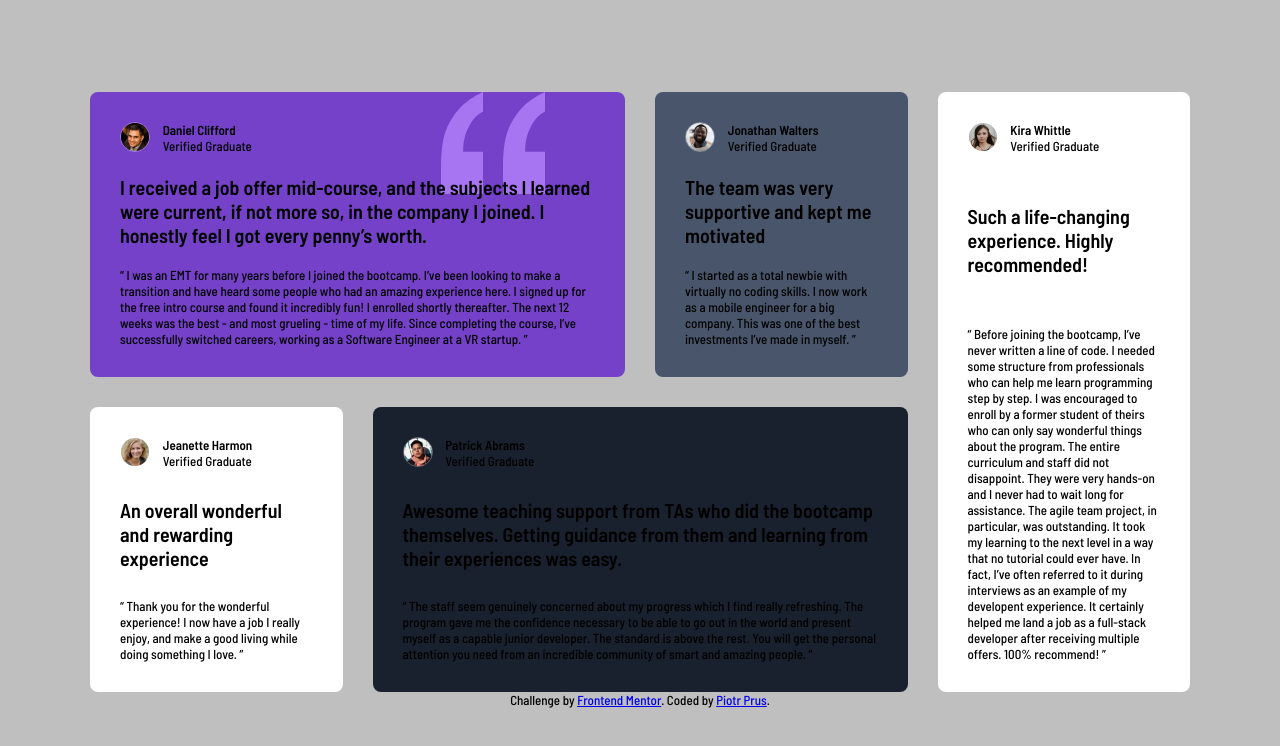
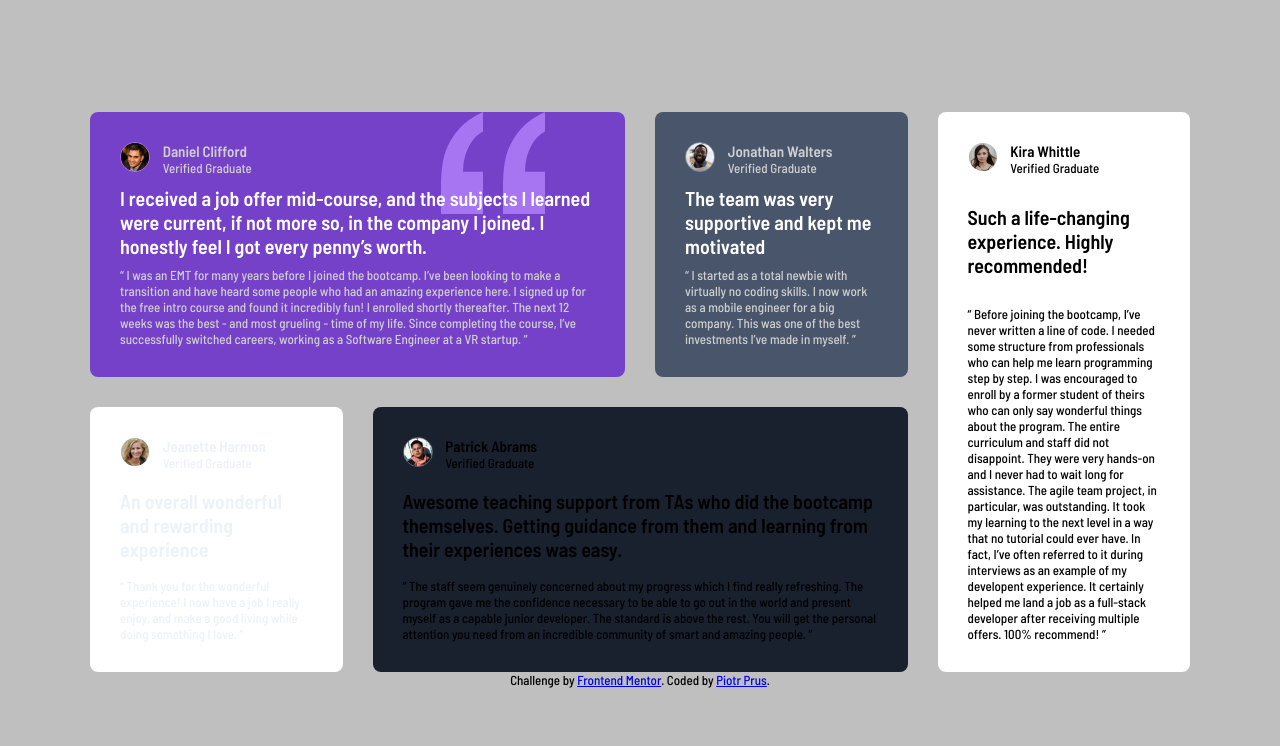
Before and after one commit to Piotrek1994/Testimonials-grid-section-main, a plain HTML site: page index.html in a window 1280 px wide. Drawn offline with Linux system fonts and the light colour scheme.

Commit message:
styling fonts

```diff
--- a/index.html
+++ b/index.html
@@ -35,7 +35,7 @@
       </div>
 
 
-      <div class="modal-headline"> I received a job offer mid-course, and the subjects I learned were current, if not
+      <div class="modal-headline modal-headline_one"> I received a job offer mid-course, and the subjects I learned were current, if not
         more so,
         in the company I joined. I honestly feel I got every penny’s worth.</div>
       <div class="modal-description"> “ I was an EMT for many years before I joined the bootcamp. I’ve been looking to
@@ -57,7 +57,7 @@
 
 
       </div>
-      <div class="modal-headline">The team was very supportive and kept me motivated</div>
+      <div class="modal-headline modal-headline_two">The team was very supportive and kept me motivated</div>
       <div class="modal-description"> “ I started as a total newbie with virtually no coding skills. I now work as a
         mobile engineer
         for a big company. This was one of the best investments I’ve made in myself. ”</div>
--- a/main.css
+++ b/main.css
@@ -22,8 +22,7 @@ body {
 	column-gap: 30px;
 	row-gap: 30px;
 	width: 1100px;
-	height: 600px;
-
+	height: 560px;
 }
 
 .modal {
@@ -41,6 +40,7 @@ body {
 	grid-column-start: 1;
 	grid-column-end: 3;
 	z-index: 0;
+	color: hsl(0, 0%, 81%);
 }
 
 .modal-one_background {
@@ -52,10 +52,13 @@ body {
 
 .modal-two {
 	background-color: hsl(217, 19%, 35%);
+	color: hsl(0, 0%, 81%);
+
 }
 .modal-three {
 	background-color: hsl(0, 0%, 100%);
 	grid-column-start: 1;
+	color: hsl(210, 46%, 95%);
 }
 .modal-four {
 	background-color: hsl(219, 29%, 14%);
@@ -83,10 +86,15 @@ body {
 }
 
 .modal-logo {
-    display: flex;
+	display: flex;
 	flex-direction: row;
 }
 
 .name {
 	font-weight: 600;
+	font-size: 15px;
 }
+
+.modal-headline_one, .modal-headline_two {
+	color: white;
+}
```
